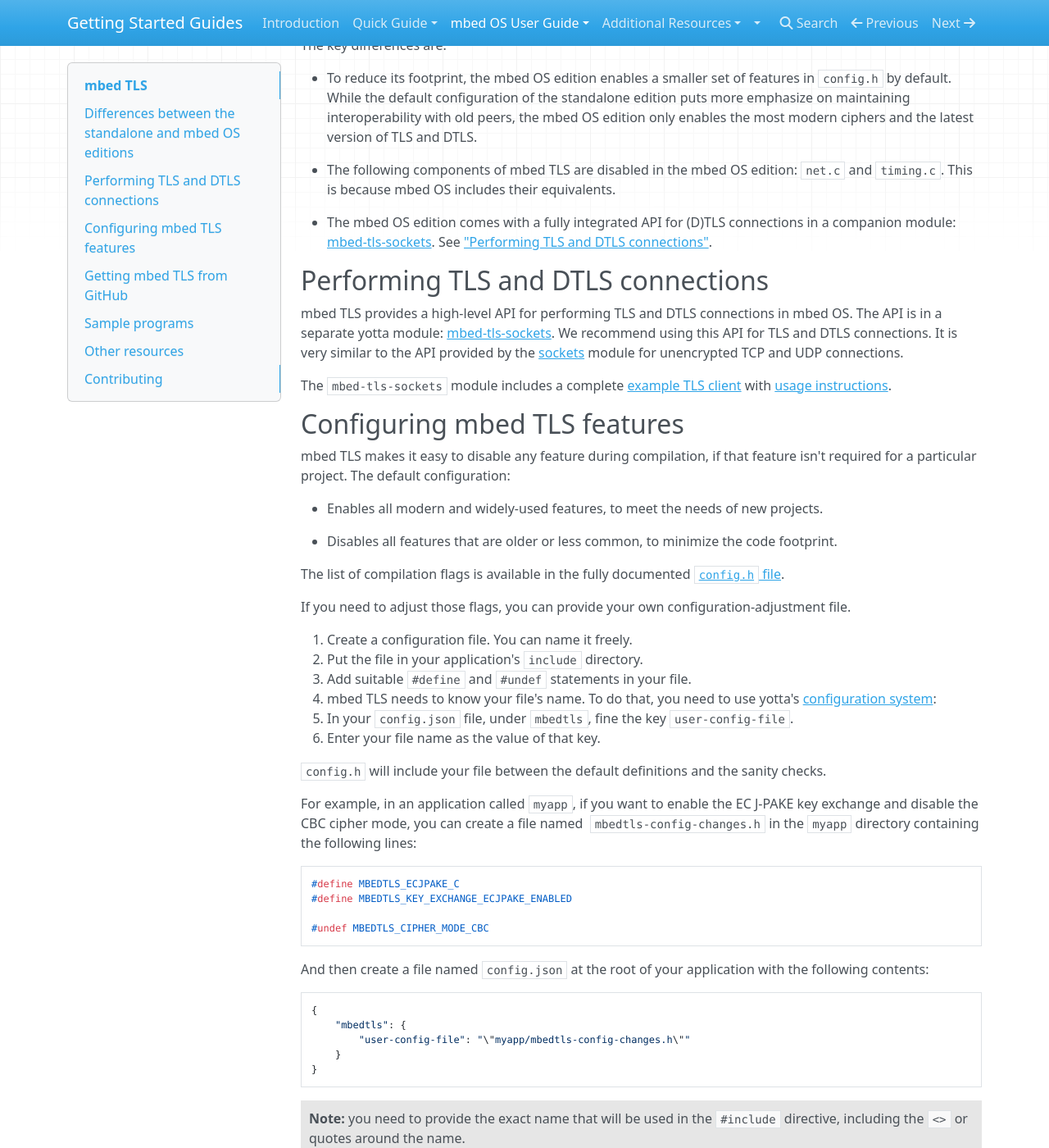
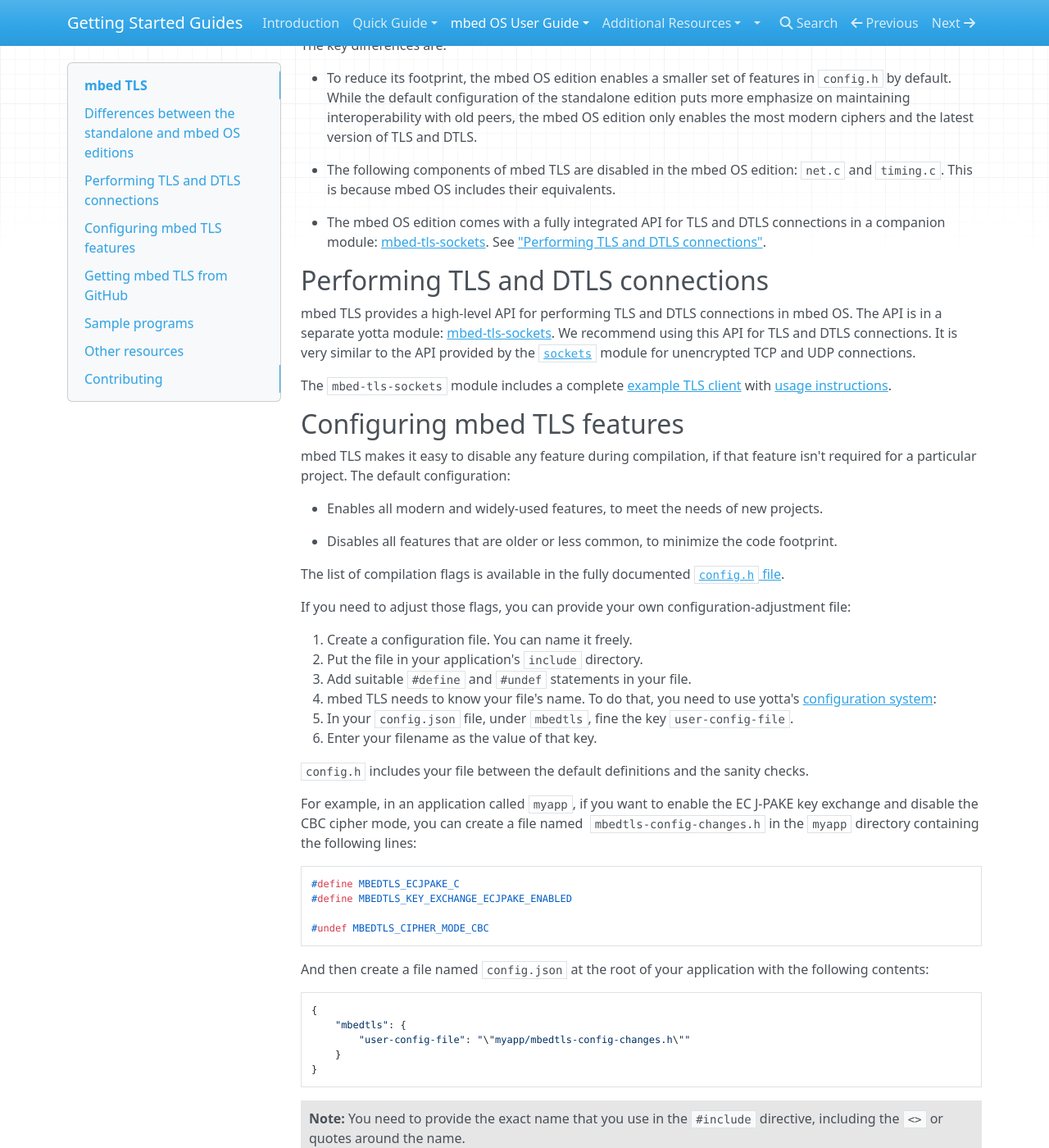
Before and after one commit to ARMmbed/GettingStartedmbedOS, an MkDocs documentation site: the page built from Docs/Full_Guide/mbed_tls.md, in a window 1280 px wide and 1400 px high, scrolled down 636 px. Shown: the whole window at 82% size. Built offline with MkDocs 1.6.1, drawn with Linux system fonts in a browser that asks for light colours; nearby versions of some CDN libraries; old or Windows-style settings are respelled for this version of MkDocs; some of the changed text lies outside the part shown.

Commit message:
Smaller edit

````diff
--- a/Docs/Full_Guide/mbed_tls.md
+++ b/Docs/Full_Guide/mbed_tls.md
@@ -21,12 +21,12 @@ The key differences are:
 
 * The following components of mbed TLS are disabled in the mbed OS edition: `net.c` and `timing.c`. This is because mbed OS includes their equivalents.
 
-* The mbed OS edition comes with a fully integrated API for (D)TLS connections in a companion module: [mbed-tls-sockets](https://github.com/ARMmbed/mbed-tls-sockets). See ["Performing TLS and DTLS connections"](#Performing-TLS-and-DTLS-connections).
+* The mbed OS edition comes with a fully integrated API for TLS and DTLS connections in a companion module: [mbed-tls-sockets](https://github.com/ARMmbed/mbed-tls-sockets). See ["Performing TLS and DTLS connections"](#Performing-TLS-and-DTLS-connections).
 
 
 ## Performing TLS and DTLS connections
 
-mbed TLS provides a high-level API for performing TLS and DTLS connections in mbed OS. The API is in a separate yotta module: [mbed-tls-sockets](https://github.com/ARMmbed/mbed-tls-sockets). We recommend using this API for TLS and DTLS connections. It is very similar to the API provided by the [sockets](https://github.com/ARMmbed/sockets) module for unencrypted TCP and UDP connections.
+mbed TLS provides a high-level API for performing TLS and DTLS connections in mbed OS. The API is in a separate yotta module: [mbed-tls-sockets](https://github.com/ARMmbed/mbed-tls-sockets). We recommend using this API for TLS and DTLS connections. It is very similar to the API provided by the [``sockets``](https://github.com/ARMmbed/sockets) module for unencrypted TCP and UDP connections.
 
 The `mbed-tls-sockets` module includes a complete [example TLS client](https://github.com/ARMmbed/mbed-tls-sockets/blob/master/test/tls-client/main.cpp) with [usage instructions](https://github.com/ARMmbed/mbed-tls-sockets/blob/master/test/tls-client/README.md).
 
@@ -40,16 +40,16 @@ mbed TLS makes it easy to disable any feature during compilation, if that featur
 
 The list of compilation flags is available in the fully documented [``config.h`` file](https://github.com/ARMmbed/mbedtls/blob/development/include/mbedtls/config.h).
 
-If you need to adjust those flags, you can provide your own configuration-adjustment file.
+If you need to adjust those flags, you can provide your own configuration-adjustment file:
 
 1. Create a configuration file. You can name it freely.
 1. Put the file in your application's ``include`` directory.
 1. Add suitable `#define` and `#undef` statements in your file.
 1. mbed TLS needs to know your file's name. To do that, you need to use yotta's [configuration system](http://docs.yottabuild.org/reference/config.html):
  - In your ``config.json`` file, under ``mbedtls``, fine the key ``user-config-file``.
- - Enter your file name as the value of that key.
+ - Enter your filename as the value of that key.
 
-``config.h`` will include your file between the default definitions and the sanity checks.
+``config.h``  includes your file between the default definitions and the sanity checks.
 
 For example, in an application called `myapp`, if you want to enable the EC J-PAKE key exchange and disable the CBC cipher mode, you can create a file named  `mbedtls-config-changes.h` in the `myapp` directory containing the following lines:
 
@@ -66,7 +66,7 @@ And then create a file named `config.json` at the root of your application with
 		}
 	}
 
-<span style="background-color:#E6E6E6;  border:1px solid #000;display:block; height:100%; padding:10px">**Note:** you need to provide the exact name that will be used in the `#include` directive, including the `<>` or quotes around the name.</span>
+<span style="background-color:#E6E6E6;  border:1px solid #000;display:block; height:100%; padding:10px">**Note:** You need to provide the exact name that you use in the `#include` directive, including the `<>` or quotes around the name.</span>
 
 ## Getting mbed TLS from GitHub
 
@@ -75,6 +75,7 @@ Like most components of mbed OS, mbed TLS is developed in the open and its sourc
 If you want to use mbed TLS from the GitHub repo:
 
 1. Create a local clone.
+
 1. From the root of the clone, run the shell script:
 
 	```
````
Also changed, not shown: other parts of Docs/Full_Guide/mbed_tls.md (+3 -4 lines).
